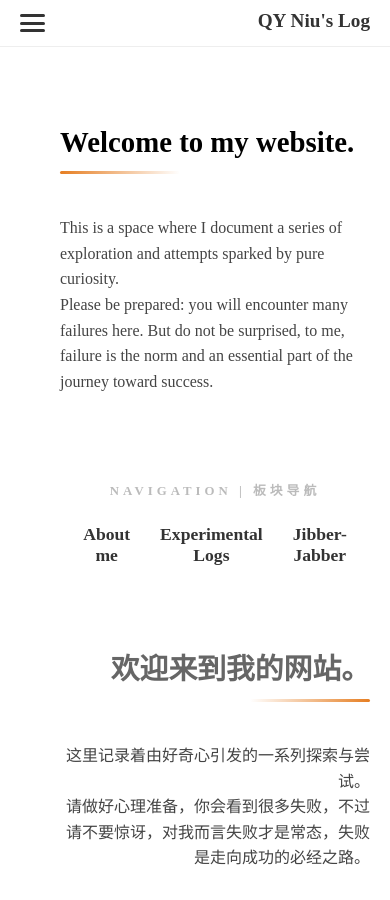
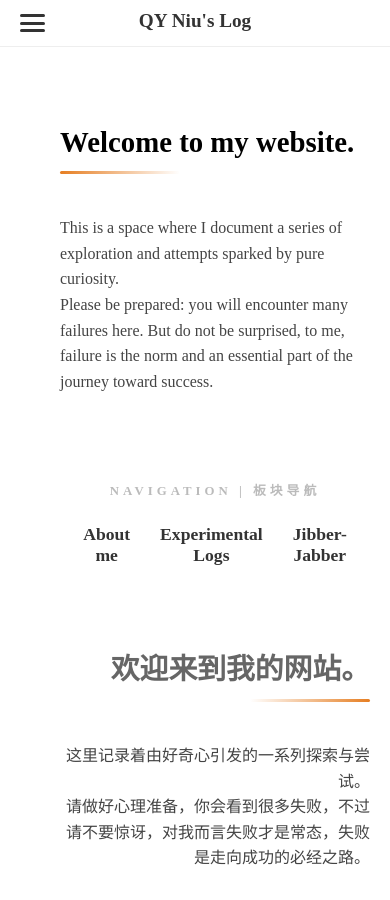
Before and after one commit to nqy-exp/nqy-exp.github.io, a Jekyll site: the page built from index.md, in a window 390 px wide and 900 px high. Built offline with Jekyll 4.4.1, drawn with Linux system fonts in a browser that asks for light colours.

Commit message:
Update style.css

```diff
--- a/assets/css/style.css
+++ b/assets/css/style.css
@@ -5,15 +5,6 @@ body {
 margin: 0 !important;
 padding: 0 !important;
 background-color: #ffffff; /* 默认白色背景 */
-}
-/* 只在手机端生效，解决左右晃动问题 */
-@media (max-width: 768px) {
-    body {
-        overflow-x: hidden; /* 强制切断任何超出屏幕边缘的内容，不让它产生滚动条 */
-    }
-    html {
-        overflow-x: hidden; /* 双重保险 */
-    }
 }
 
 
@@ -143,29 +134,52 @@ transition: all 0.3s cubic-bezier(0.4, 0, 0.2, 1); /* 更丝滑的动画 */
 /* ============================================================
    响应式媒体查询 (针对手机/小屏幕)
    ============================================================ */
+/* =========================================
+   修正后的移动端 Header 布局
+   解决汉堡包挤压标题导致的不对称问题
+   ========================================= */
 @media (max-width: 768px) {
-.my-custom-header {
-padding: 10px 20px; /* 移动端更紧凑的 Padding */
+  /*防御性设置：彻底解决左右晃动问题，作为最后一道防线 */
+    html, body {
+        overflow-x: hidden !important; /* 防止任何内容溢出导致左右滑动 */
+        width: 100% !important;
+        margin: 0 !important;
+        padding: 0 !important;
     }
 
-
-/* 在移动端隐藏桌面端的横向菜单 */
-.desktop-nav {
-display: none !important;
+  .my-custom-header {
+        /* 1. 改为居中对齐，这样标题就会在屏幕正中间 */
+        justify-content: center !important;
+        padding: 10px 20px;
+        position: relative; /* 为汉堡包提供定位基准 */
     }
 
-
-/* 在移动端显示汉堡按钮 */
-.hamburger-btn {
-display: flex !important; /* 强制显示 */
+    /* 2. 将汉堡包从布局流中“抽离” */
+    .hamburger-btn {
+        display: flex !important;
+        /* 【核心修复】：不再参与 Flex 排队，改为绝对定位 */
+        position: absolute !important;
+        left: 20px;            /* 固定在距离左边 20px 的位置 */
+        top: 50%;              /* 垂直居中 */
+        transform: translateY(-50%); /* 精准垂直居中修正 */
+        z-index: 3100 !important; /* 确保它依然在最顶层 */
     }
 
+    /* 3. 确保标题完全居中，不再受 margin-right 的影响 */
+    .header-left {
+        margin-right: 0 !important;
+        margin-left: 0 !important;
+        display: flex;
+        justify-content: center;
+        width: 100%; /* 让容器占满全宽，以便内部标题居中 */
+    }
 
-/* 确保移动端标题也靠左，不居中 */
-.header-left {
-margin-right: 0;
+    /* 4. 隐藏桌面端菜单 */
+    .desktop-nav {
+        display: none !important;
     }
 }
+
 
 
 /* =========================================
```
